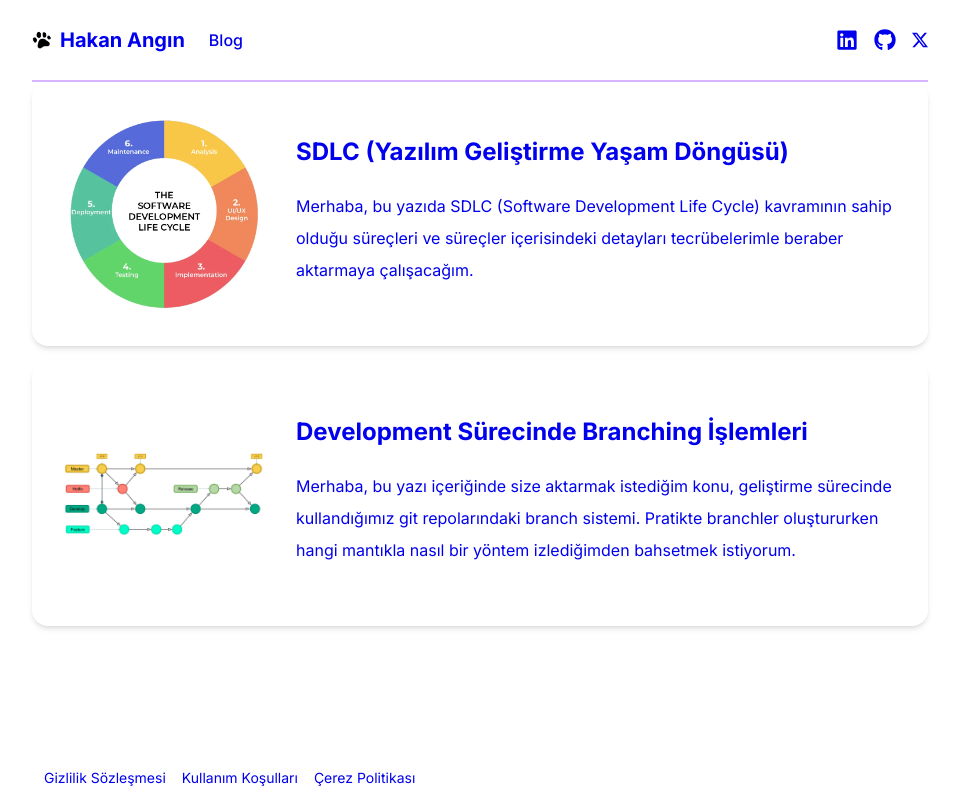
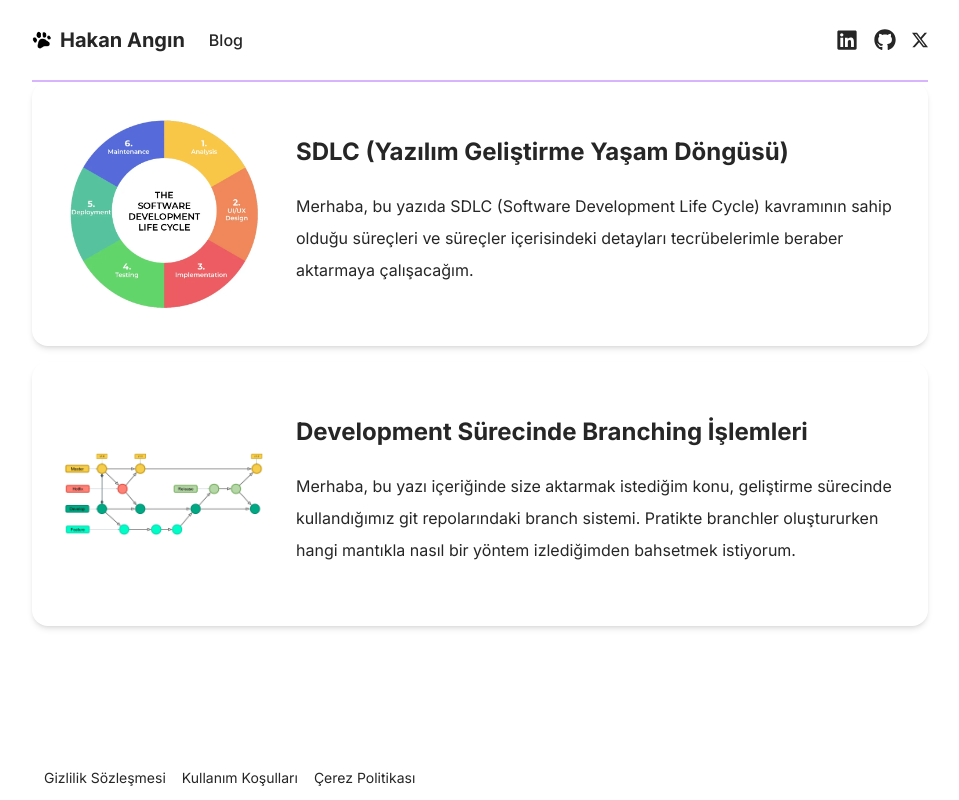
Before and after one commit to khnbzkrt/hakanangin-mdx, a Next.js app: page / in a window 1280 px wide. Shown: the whole page, without its empty margins (160-1119 px from the left). Built offline with nearby package versions, Linux system fonts and the light colour scheme.

Commit message:
refactor

```diff
--- a/src/styles/globals.css
+++ b/src/styles/globals.css
@@ -18,7 +18,7 @@ body {
 }
 
 a {
-    @apply hover:text-blue-800 active:text-inherit visited:text-inherit flex items-center no-underline;
+    @apply text-neutral-800 hover:text-purple-500 active:text-inherit visited:text-inherit flex items-center no-underline;
 }
 
 #mdxLayout a {
```
